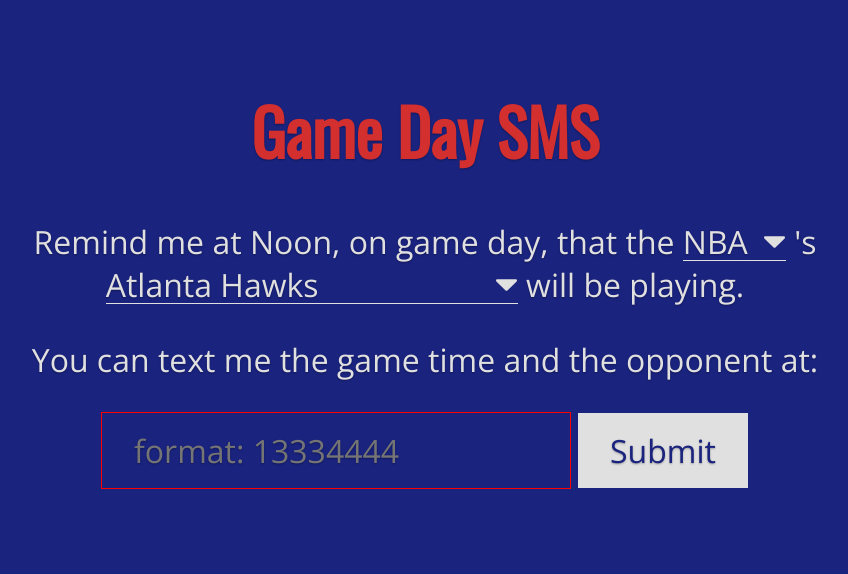
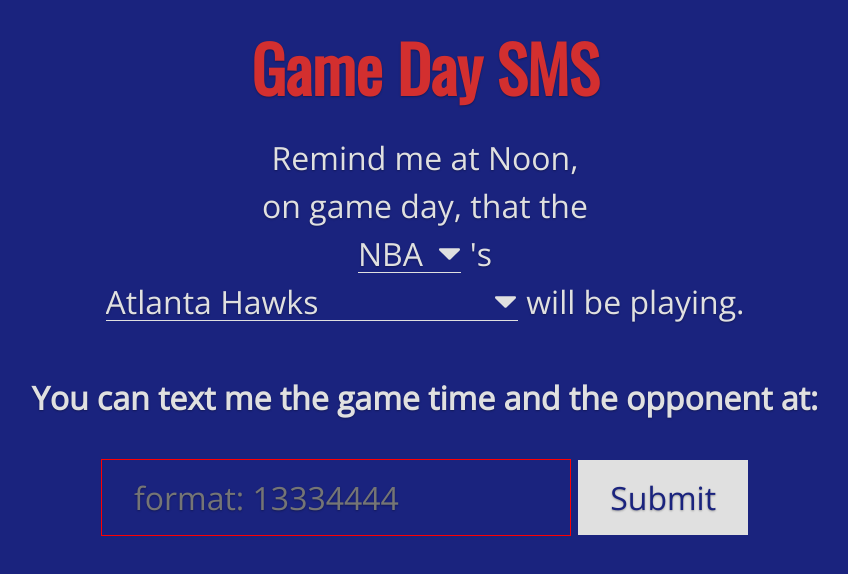
Before and after one commit to kuwood/gamedaysms, a website: page public/index.html in a window 1280 px wide. Shown: the whole page, without its empty margins (215-1063 px from the left). Drawn offline with nearby package versions, Linux system fonts and the light colour scheme.

Commit message:
Fix styles

```diff
--- a/public/index.html
+++ b/public/index.html
@@ -14,11 +14,14 @@
     <form id="phone-form">
       <div class="content-wrap">
         <div>
-          <span>Remind me at Noon, on game day, that the </span>
-          <select id="league">
-            <option value="nba">NBA</option>
-          </select>
-          <span>'s</span>
+          <div>Remind me at Noon,</div>
+          <div>on game day, that the </div>
+          <div>
+            <select id="league">
+              <option value="nba">NBA</option>
+            </select>
+            <span>'s</span>
+          </div>
           <select id="team">
             <option value="atlanta-hawks">Atlanta Hawks</option>
             <option value="boston-celtics">Boston Celtics</option>
@@ -52,7 +55,9 @@
             <option value="washington-wizards">Washington Wizards</option>
           </select>
           <span>will be playing.</span>
-          <p>You can text me the game time and the opponent at: </p>
+          <div id="feedback" class="feedback-wrap">
+            <p id="message">You can text me the game time and the opponent at: </p>
+          </div>
         </div>
       </div>
       <div class="content-wrap">
@@ -63,9 +68,6 @@
         </div>
       </div>
     </form>
-    <div id="feedback" class="feedback-wrap hide">
-      <p id="message">Hi this is a reasonably sized alert message.</p>
-    </div>
     <script src="client.js"></script>
   </body>
 </html>
--- a/public/style.css
+++ b/public/style.css
@@ -1,7 +1,8 @@
 body {
   background-color: #1a237e;
-  font-size: 2em;
-  padding: 1em;
+  font-size: 1.2em;
+  box-sizing: border-box;
+  line-height: 1.5em;
 }
 
 h1 {
@@ -12,7 +13,7 @@
   text-shadow: 0px 1px 2px rgba(0,0,0,0.30);
 }
 
-p, span, input, select, button {
+p, span, input, select, button, div {
   font-family: 'Open Sans', sans-serif;
   color: #e0e0e0;
   text-shadow: 0px 1px 2px rgba(0,0,0,0.30);
@@ -72,6 +73,7 @@
 
 #phone-input {
   padding: 0.5em 1em;
+  margin-bottom: 1em;
 }
 
 .content-wrap {
@@ -101,3 +103,15 @@
 .hide {
   opacity: 0;
 }
+
+@media screen and (min-width: 400px) {
+  body {
+    font-size: 1.5em;
+  }
+}
+
+@media screen and (min-width: 520px) {
+  body {
+    font-size: 2em;
+  }
+}
```
